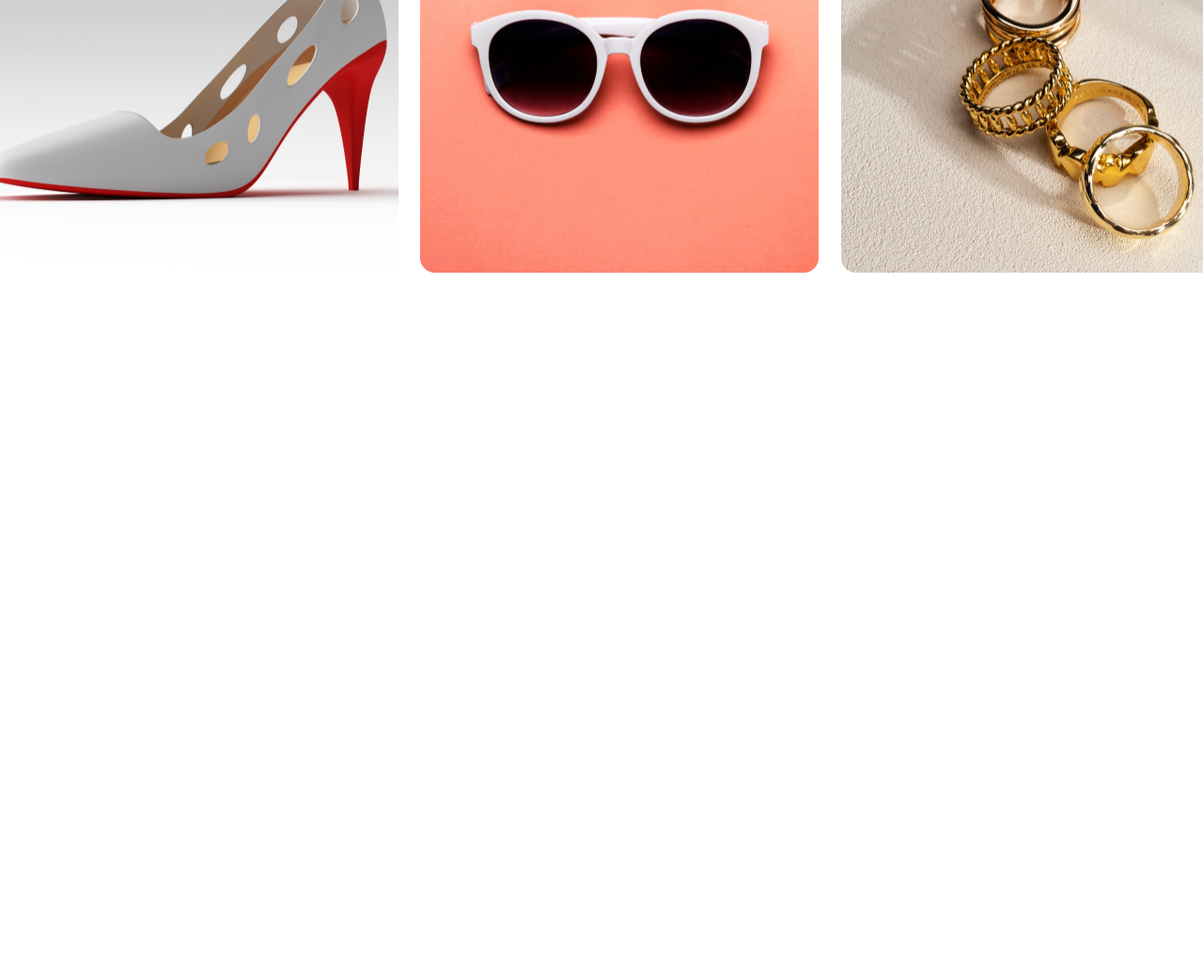
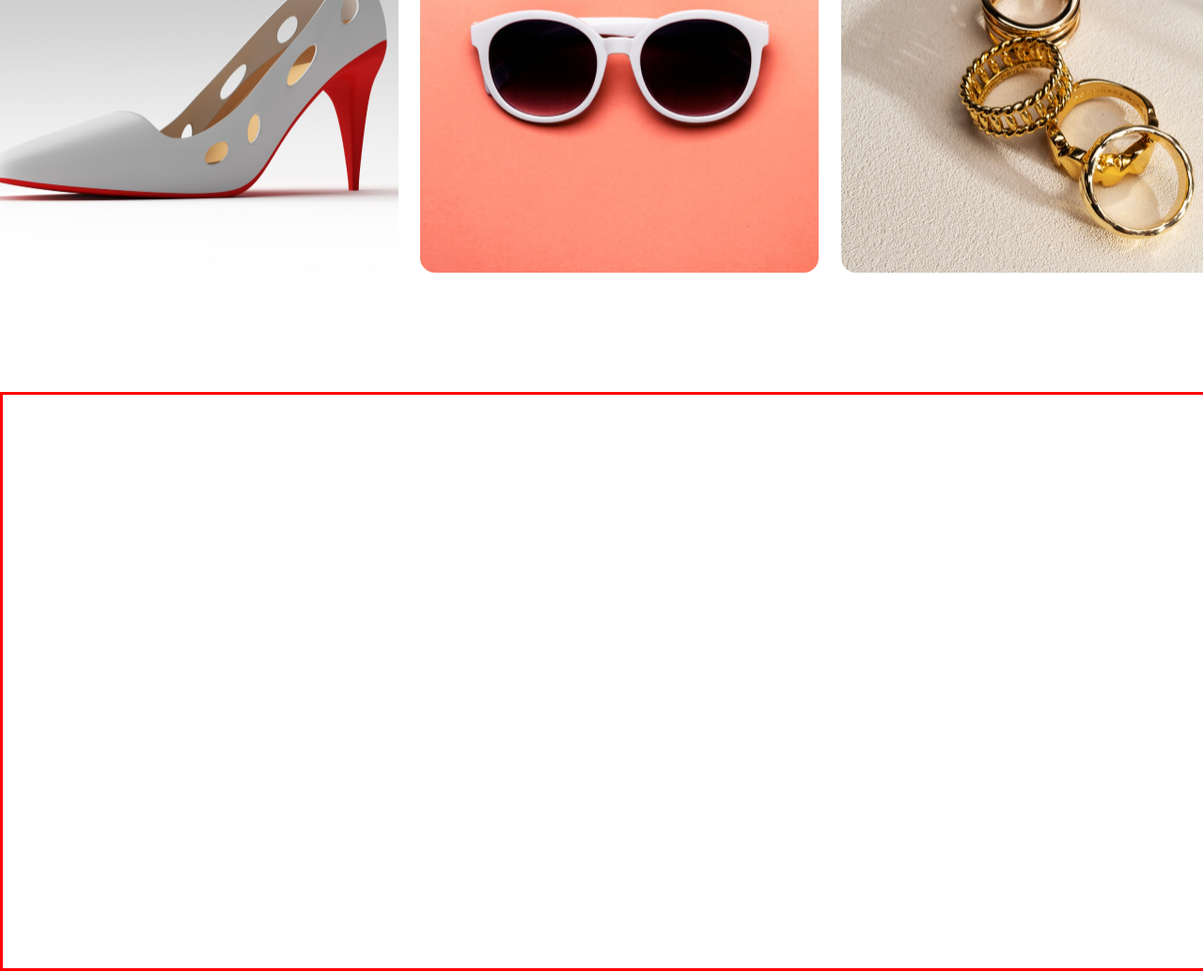
Before and after one commit to MukitHossen7/batch-9-assignment-1, a plain HTML site: page index.html in a window 1280 px wide. Shown: the part 5560-6593 px from the top of the page at 94% size. Before the commit the page ends 5860 px from the top, so only its background shows below. Drawn offline with Linux system fonts and the light colour scheme.

Commit message:
subscrib section

```diff
--- a/index.html
+++ b/index.html
@@ -144,11 +144,19 @@
                     <img src="images/Rectangle 8.png" alt="">
                 </div>
                </div>
-
         </div>
      </section>
+  <!-- Gift Section HTMl End -->
+  <!-- Subscribe Section HTML Start -->
+       <section class="subscribe-container">
+         <div class="subscribe-area">
+            <div class="massage-box"></div>
+            <div class="massage-title"></div>
+            <div class="input-box"></div>
+         </div>
+       </section>
 
-  <!-- Gift Section HTMl End -->
+  <!-- Subscribe Section HTML End -->
     </main>
     <!-- Main Section HTML End -->
     <footer></footer>
--- a/style/style.css
+++ b/style/style.css
@@ -386,3 +386,15 @@ margin-bottom: 57px;
 
 }
   /* Gift Section CSS End  */
+
+   /* Subscribe Section CSS Start */
+.subscribe-container{
+    width: 1320px;
+    height:616px;
+    margin: 0 auto;
+    margin-top: 117px;
+    border:3px solid red;
+}
+
+
+   /* Subscribe Section CSS End */
```
